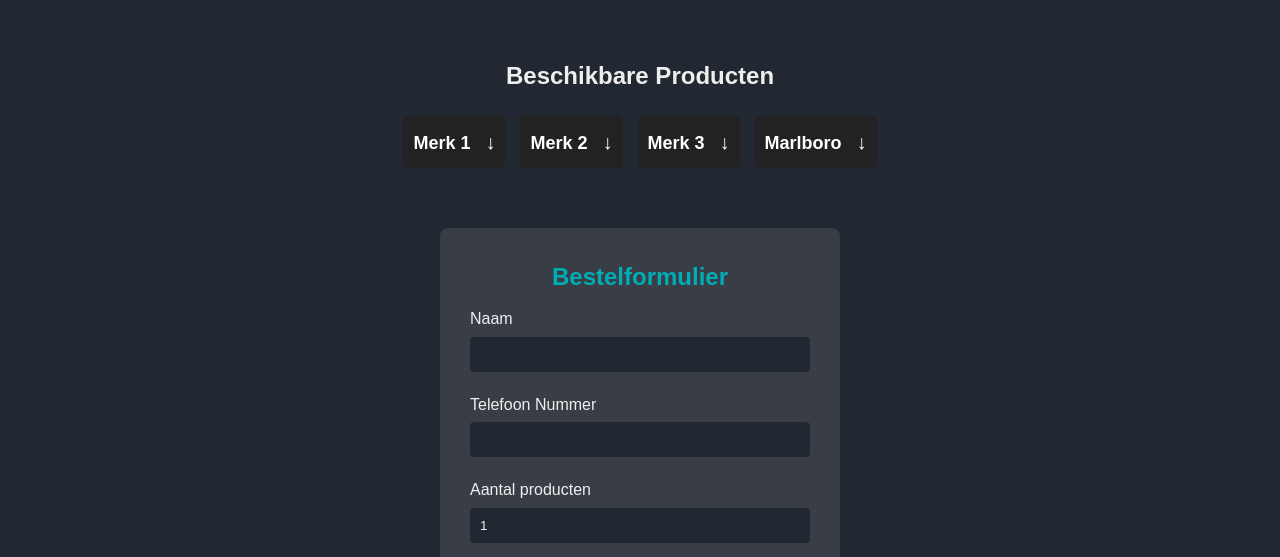
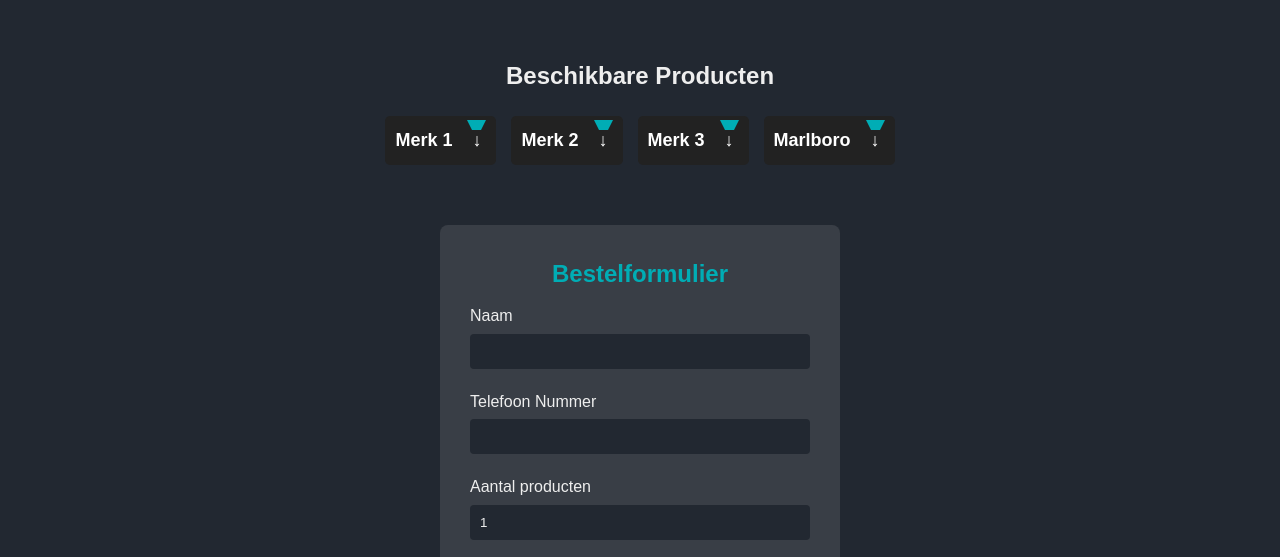
Before and after one commit to Pvjnl/Webpagina, a plain HTML site: page index.html in a window 1280 px wide. Shown: the part 191-748 px from the top of the page. Drawn offline with Linux system fonts and the light colour scheme.

Commit message:
Update style.css

```diff
--- a/style.css
+++ b/style.css
@@ -37,11 +37,19 @@ header {
     cursor: pointer;
 }
 
-/* Pijl stijl */
 .arrow {
-    font-size: 20px;
+    width: 0;
+    height: 0;
+    border-left: 5px solid transparent;
+    border-right: 5px solid transparent;
+    border-top: 10px solid #00ADB5; /* Omlaag wijzende driehoek */
     margin-left: 10px;
     transition: transform 0.3s ease; /* Zorg voor een vloeiende overgang */
+}
+
+/* Wanneer de lijst uitklapt, draai de driehoek om naar boven */
+.merk.open .arrow {
+    transform: rotate(180deg); /* Draai de driehoek */
 }
 
 .merk h3 {
```
